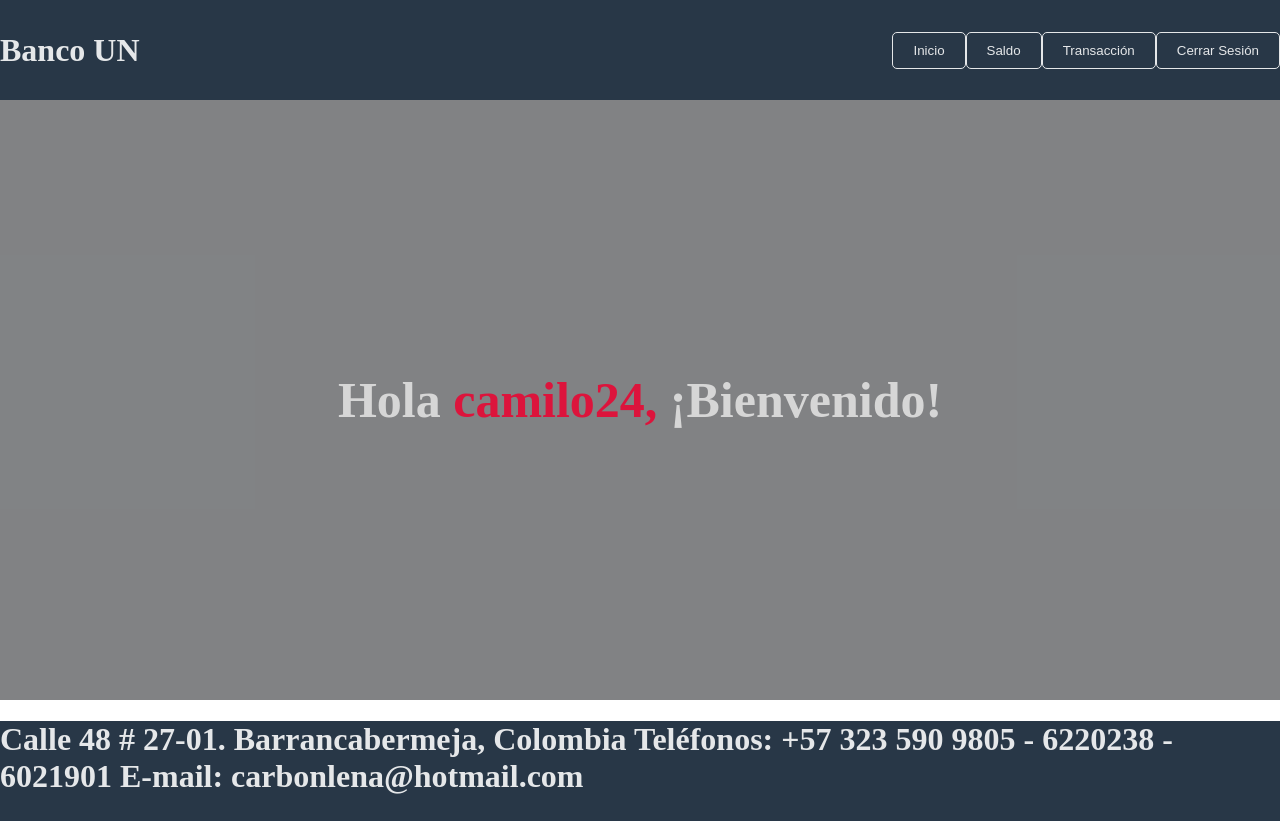
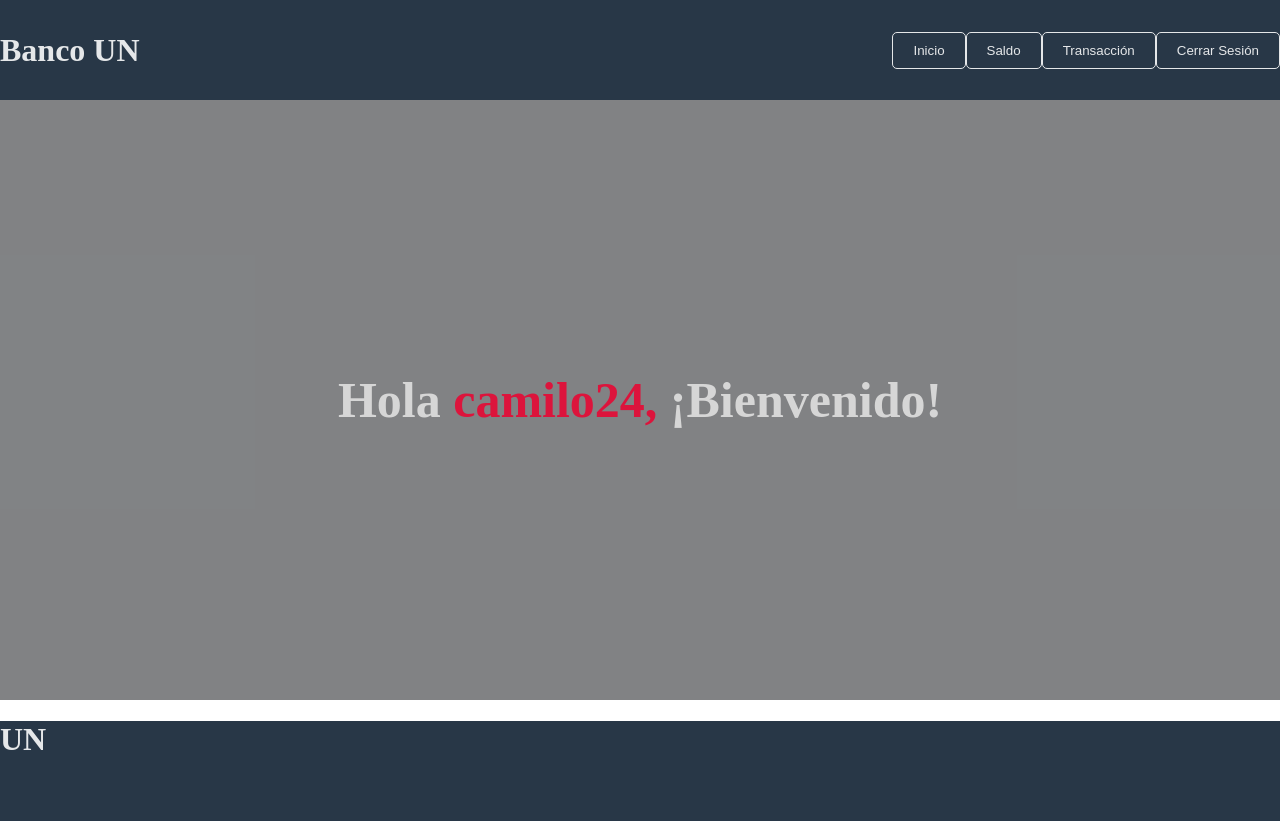
Before and after one commit to anattolia/restaurante-app-git, a Vue app: page /user/camilo24 in a window 1280 px wide. Built offline with nearby package versions, Linux system fonts and the light colour scheme.

Commit message:
url haroku2

```diff
--- a/src/App.vue
+++ b/src/App.vue
@@ -15,9 +15,7 @@
     </div>
 
     <div class="footer">
-      <h1>Calle 48 # 27-01. Barrancabermeja, Colombia
-        Teléfonos: +57 323 590 9805 - 6220238 - 6021901
-        E-mail: carbonlena@hotmail.com</h1>
+      <h1>UN</h1>
     </div>
   </div>
 </template>
--- a/src/components/UserBalance.vue
+++ b/src/components/UserBalance.vue
@@ -21,7 +21,7 @@
       this.username = this.$route.params.username
       let self = this;
       axios
-        axios.get("https://restaurante-api-antonia.herokuapp.com//user/balance/" + this.username)
+        axios.get("https://restaurante-api-antonia.herokuapp.com/user/balance/" + this.username)
             .then((result) => {
               self.balance = result.data.balance
             })
```
